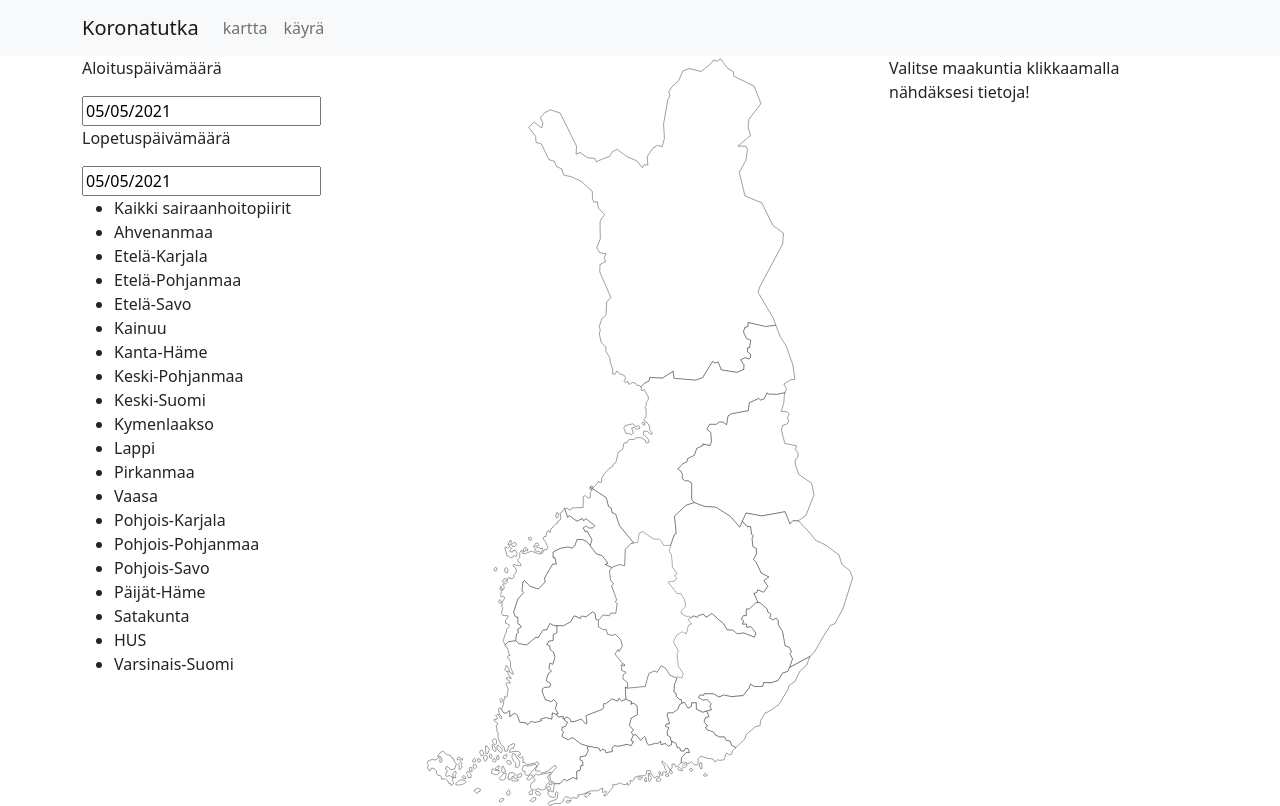
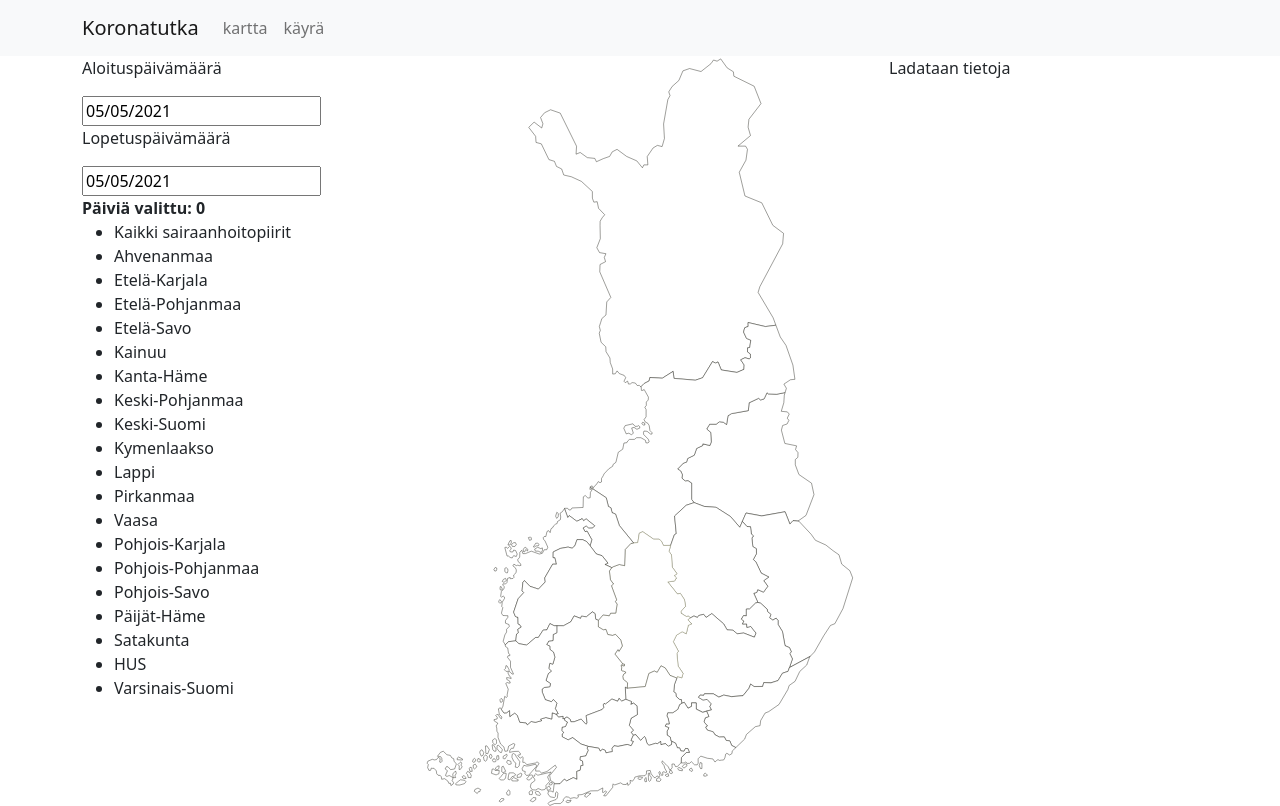
Before and after one commit to JyriKa/corona-statistics, a React (Create React App) app: page / in a window 1280 px wide. Built offline with nearby package versions, Linux system fonts and the light colour scheme; no server answers.

Commit message:
major bug causes fixed

```diff
--- a/src/App.js
+++ b/src/App.js
@@ -75,6 +75,7 @@ const App = () => {
     const startD = Date.parse(ahvenanmaa[0].date)
     if (newDate < startD || newDate > endDate) return
     setStartDate(newDate)
+    setDaysBetween(calculateDaysBetween(startDate, endDate))
   }
 
   const handleEndDateChange = (newDate) => {
@@ -82,6 +83,7 @@ const App = () => {
     const endD = Date.parse(ahvenanmaa[ahvenanmaa.length - 1].date)
     if (newDate > endD || newDate < startDate) return
     setEndDate(newDate)
+    setDaysBetween(calculateDaysBetween(startDate, endDate))
   }
 
   useEffect(() => {
@@ -131,6 +133,8 @@ const App = () => {
             chosenColor={chosenColor}
             regions={regions}
             setRegions={setRegions}
+            calcBetween={calculateDaysBetween}
+            daysBetween={daysBetween}
           />
         </Route>
       </Switch>
--- a/src/components/CardRay.js
+++ b/src/components/CardRay.js
@@ -1,7 +1,8 @@
 import RegCard from './RegCard'
 
-const CardRay = ({ regions, regionNames, regionData, coData }) => {
-    const cards = regions.map(e => <RegCard key={e} name={regionNames[e]} data={regionData[regionNames[e]]} regData={coData.confirmed[regionNames[e]]} />)
+const CardRay = ({ regions, regionNames, regionData, coData, startDate, endDate, calcBetween }) => {
+    const cards = regions.map(e => {
+    return <RegCard key={e} name={regionNames[e]} data={regionData[regionNames[e]]} regData={coData} /> })
     return (
         <div>
             <div style={{overflowY: 'scroll', maxHeight: '80vh'}}>
--- a/src/components/CardRayHolder.js
+++ b/src/components/CardRayHolder.js
@@ -2,8 +2,9 @@ import { useHistory } from "react-router-dom";
 import CardRay from './CardRay'
 import { Button } from 'react-bootstrap'
 
-const CardRayHolder = ({ chosenRegions, regionNames, regionData, coData }) => {
+const CardRayHolder = ({ chosenRegions, regionNames, regionData, coData, calcBetween }) => {
     const history = useHistory()
+    if (coData.confirmed === undefined) return <di>Ladataan tietoja</di>
     if (chosenRegions.length === 0) return <div><p>Valitse maakuntia klikkaamalla nähdäksesi tietoja!</p></div>
     return (
         <div style={{ float: 'right', textAlign: 'center' }}>
@@ -11,7 +12,8 @@ const CardRayHolder = ({ chosenRegions, regionNames, regionData, coData }) => {
                 regions={chosenRegions}
                 regionNames={regionNames}
                 regionData={regionData}
-                coData={coData} />
+                coData={coData}
+                calcBetween={calcBetween} />
             <Button onClick={() => { history.push('/kayra') }} variant="outline-dark">Käyränäkymä</Button>
         </div>
     )
--- a/src/components/Dates.js
+++ b/src/components/Dates.js
@@ -1,10 +1,11 @@
 import PickDate from './PickDate'
 
-const Dates = ({ startDate, endDate, handleStart, handleEnd }) => {
+const Dates = ({ startDate, endDate, handleStart, handleEnd, daysBetween }) => {
     return (
         <div>
             <PickDate style={{float: 'left'}} label='Aloituspäivämäärä' handleDateChange={handleStart} startDate={startDate} />
             <PickDate style={{float: 'right'}} label='Lopetuspäivämäärä' handleDateChange={handleEnd} startDate={endDate} />
+            <b>Päiviä valittu: {daysBetween}</b>
         </div>
     )
 }
--- a/src/components/GraphView.js
+++ b/src/components/GraphView.js
@@ -4,6 +4,22 @@ import Button from 'react-bootstrap/Button'
 
 const GraphView = ({ regionNames, coData, chosenRegions, startDate, endDate, calcBetween }) => {
     const history = useHistory()
+    if (chosenRegions.length === 0) {
+        return (
+            <div>
+                <p>Ei valittuja maakuntia! Siirry takaisin karttanäkymään valitaksesi</p>
+                <Button onClick={() => { history.push('/') }} variant="outline-dark">Karttanäkymä</Button>
+            </div>
+        )
+    }
+    if (coData === undefined) {
+        return (
+            <div>
+                <p>Ladataan tietoja</p>
+                <Button onClick={() => { history.push('/') }} variant="outline-dark">Karttanäkymä</Button>
+            </div>
+        )
+    }
     const formatted = []
     const chosenRegionNames = chosenRegions.map(elem => regionNames[elem])
     const rName = chosenRegionNames[0]
@@ -30,7 +46,7 @@ const GraphView = ({ regionNames, coData, chosenRegions, startDate, endDate, cal
     return (
         <div>
             <LinerChart data={formatted} chosenRegions={chosenRegionNames} topValueReg={topValueReg} />
-            <Button onClick={() => { history.push('/') }} variant="outline-dark">Aloitusnäkymä</Button>
+            <Button onClick={() => { history.push('/') }} variant="outline-dark">Karttanäkymä</Button>
         </div>
     )
 }
--- a/src/components/HomeView.js
+++ b/src/components/HomeView.js
@@ -4,7 +4,7 @@ import { Col, Container, Row } from 'react-bootstrap';
 import CardRayHolder from './CardRayHolder';
 
 const HomeView = ({ regionNames, regionData, coData, chosenRegions, setChosenRegions, handleDateChange, startDate, endDate, handleEndDateChange,
-    defaultColor, hoverColor, chosenColor, regions, setRegions }) => {
+    defaultColor, hoverColor, chosenColor, regions, setRegions, calcBetween, daysBetween }) => {
 
     const getRegionId = (event) => {
         const id = event.target.id
@@ -62,7 +62,8 @@ const HomeView = ({ regionNames, regionData, coData, chosenRegions, setChosenReg
                         startDate={startDate}
                         handleDateChange={handleDateChange}
                         endDate={endDate}
-                        handleEndDateChange={handleEndDateChange} />
+                        handleEndDateChange={handleEndDateChange}
+                        daysBetween={daysBetween} />
                 </Col>
                 <Col>
                     <Map width='450' height='750'
@@ -77,6 +78,9 @@ const HomeView = ({ regionNames, regionData, coData, chosenRegions, setChosenReg
                         regionNames={regionNames}
                         regionData={regionData}
                         coData={coData}
+                        startDate={startDate}
+                        endDate={endDate}
+                        calcBetween={calcBetween}
                     />
                 </Col>
             </Row>
--- a/src/components/LinerChart.js
+++ b/src/components/LinerChart.js
@@ -1,12 +1,12 @@
 import React from 'react'
-import { LineChart, XAxis, YAxis, Tooltip, Legend, Label, CartesianGrid, Line, ResponsiveContainer } from 'recharts'
+import { LineChart, XAxis, YAxis, Tooltip, Legend, CartesianGrid, Line, ResponsiveContainer } from 'recharts'
 import moment from 'moment'
 import 'moment/locale/fi'
 
 const LinerChart = ({ data, chosenRegions, topValueReg }) => {
     console.log(data)
     const lines = chosenRegions.map(elem => {
-        return <Line key={elem} type="monotone" dataKey={elem} stroke="#8884d8" />
+        return <Line key={elem} type="monotone" dataKey={elem} stroke="#3ef04a" />
     })
     return (
         <ResponsiveContainer width={'99%'} height={500}>
--- a/src/components/NavComp.js
+++ b/src/components/NavComp.js
@@ -1,6 +1,8 @@
+import { useHistory } from 'react-router-dom';
 import { Navbar, Nav, Container } from 'react-bootstrap';
 
 const NavComp = () => {
+    const history = useHistory()
     return (
         <Navbar bg="light" expand="lg">
             <Container fluid="md">
@@ -8,8 +10,8 @@ const NavComp = () => {
                 <Navbar.Toggle aria-controls="basic-navbar-nav" />
                 <Navbar.Collapse id="basic-navbar-nav">
                     <Nav className="mr-auto">
-                        <Nav.Link href="#home">kartta</Nav.Link>
-                        <Nav.Link href="#link">käyrä</Nav.Link>
+                        <Nav.Link onClick={() => { history.push('/') }}>kartta</Nav.Link>
+                        <Nav.Link onClick={() => { history.push('/kayra') }}>käyrä</Nav.Link>
                     </Nav>
                 </Navbar.Collapse>
             </Container>
--- a/src/components/RegCard.js
+++ b/src/components/RegCard.js
@@ -6,6 +6,8 @@ const RegCard = ({ name, data, regData }) => {
     return (
         <div style={{ margin: '10px', padding: '5px', textAlign: 'center', width: '18rem', border: '2px solid blue' }} >
             <b>{name}</b>
+            <p></p>
+            <b>Koko ajalta</b>
             <p>Sairastuneet: {data.infected} | {roundedPercentI}% </p>
             <p>Testatut: {data.tested} | {roundedPercentT}%</p>
             <p>Väkiluku: {data.population} </p>
--- a/src/components/Regions.js
+++ b/src/components/Regions.js
@@ -2,7 +2,8 @@ import React from 'react'
 import ListItem from './ListItem'
 import Dates from './Dates'
 
-const Regions = ({ regionNames, regions, enterHandler, leaveHandler, clickHandler, handleDateChange, startDate, endDate, handleEndDateChange }) => {
+const Regions = ({ regionNames, regions, enterHandler, leaveHandler, clickHandler, handleDateChange,
+    startDate, endDate, handleEndDateChange, daysBetween }) => {
     const listedRegions = Object.keys(regionNames).map(e => <ListItem key={e} regionName={regionNames[e]} dataAttr={e} regions={regions}
         enterHandler={enterHandler} leaveHandler={leaveHandler} clickHandler={clickHandler} />)
     const style = {
@@ -10,7 +11,7 @@ const Regions = ({ regionNames, regions, enterHandler, leaveHandler, clickHandle
     }
     return (
         <div style={style}>
-            <Dates startDate={startDate} endDate={endDate} handleStart={handleDateChange} handleEnd={handleEndDateChange} />
+            <Dates startDate={startDate} endDate={endDate} handleStart={handleDateChange} handleEnd={handleEndDateChange} daysBetween={daysBetween} />
             <ul className="region-list">
                 {listedRegions}
             </ul>
```
